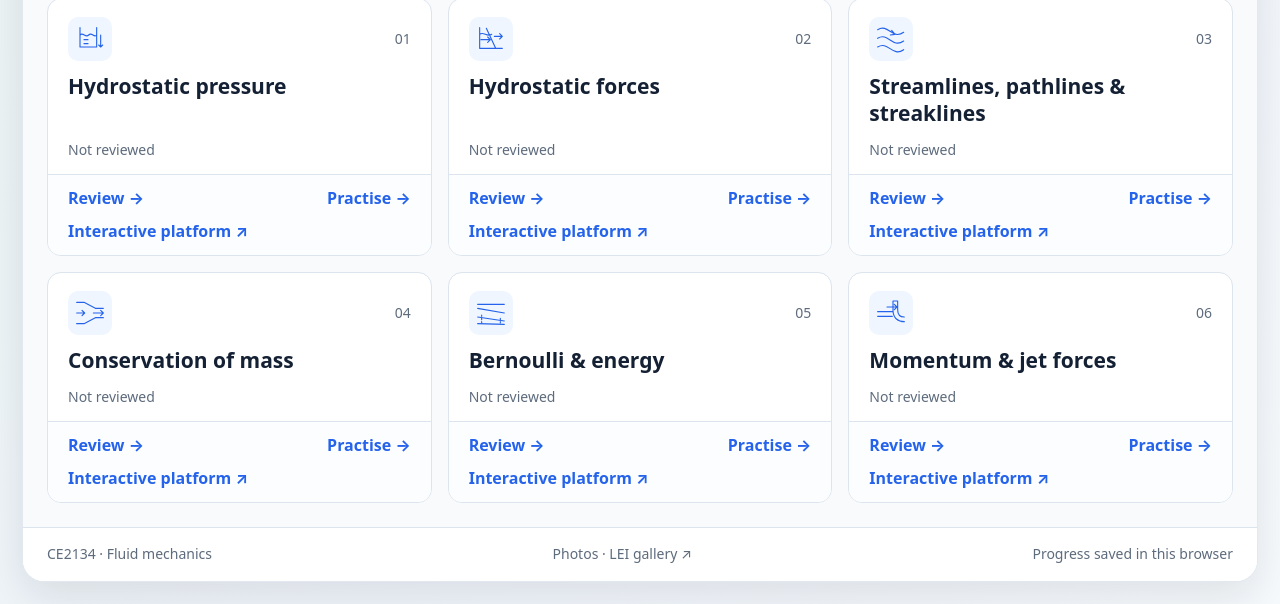
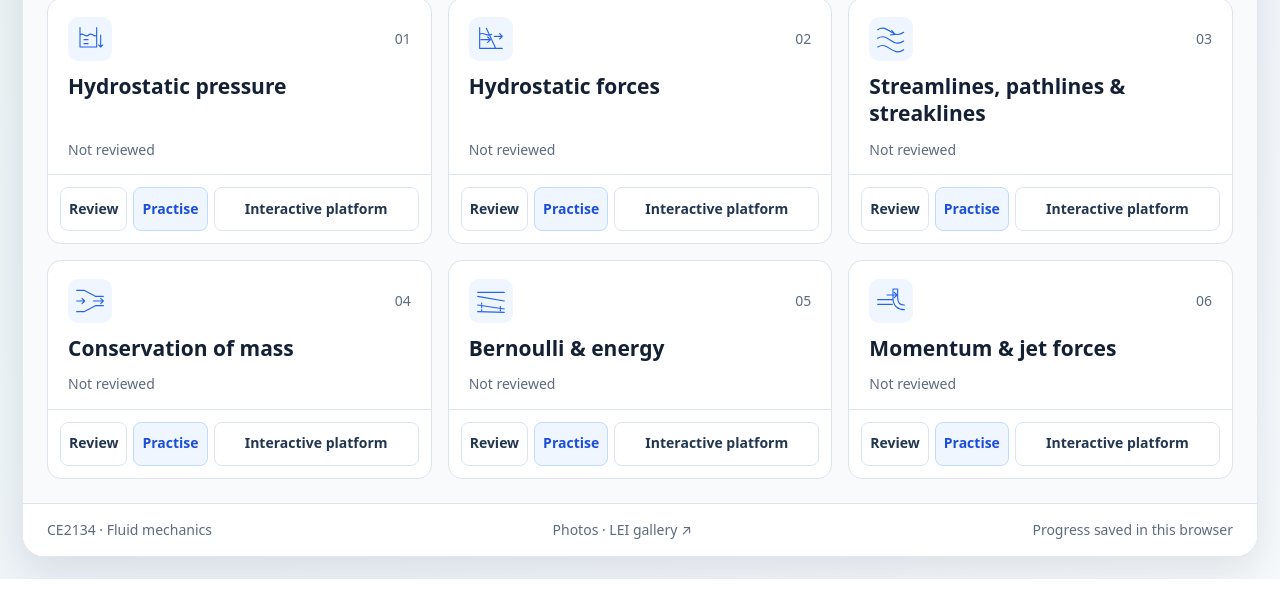
Before and after one commit to jiaruilei/ce2134-learning-hub, a website with bundled scripts: page index.html in a window 1280 px wide. Shown: the part 346-950 px from the top of the page. After the commit the page ends 925 px from the top, so only its background shows below. Built offline with nearby package versions, Linux system fonts and the light colour scheme; files whose address does not match are found by name.

Commit message:
Simplify topic actions with compact arrow-free buttons

```diff
--- a/app.js
+++ b/app.js
@@ -33,10 +33,10 @@ function icon(id){
   return `<svg width="52" height="52" viewBox="0 0 54 52" fill="none" stroke="currentColor" stroke-width="1.7" stroke-linecap="round" stroke-linejoin="round" aria-hidden="true">${paths[id]||paths.flowlines}</svg>`;
 }
 function heading(title,extra=''){return `<div class="page-heading"><h1>${title}</h1>${extra}</div>`;}
-function launch(t,label='Interactive platform'){return `<a class="button secondary" href="${esc(t.url)}" target="_blank" rel="noopener noreferrer">${label} <span aria-hidden="true">↗</span><span class="sr-only"> (opens in a new tab)</span></a>`;}
+function launch(t,label='Interactive platform'){return `<a class="button secondary" href="${esc(t.url)}" target="_blank" rel="noopener noreferrer" title="Opens in a new tab">${label}<span class="sr-only"> (opens in a new tab)</span></a>`;}
 function topicCard(t){
   const stats=topicStats(store.data.attempts,t.id);
-  return `<article class="topic-card" style="--topic-color:${esc(t.color)}"><a class="topic-card-main" href="#/topic/${t.id}"><div class="topic-card-top"><span class="topic-icon">${icon(t.id)}</span><span class="topic-number">${esc(t.number)}</span></div><h2>${esc(t.title)}</h2></a><div class="topic-meta"><span>${store.data.reviewed[t.id]?'<span class="review-check">✓ Reviewed</span>':'Not reviewed'}</span><span>${stats.count?`${stats.accuracy}% · ${stats.count} attempts`:''}</span></div><div class="topic-card-bottom"><a href="#/topic/${t.id}" aria-label="Review ${esc(t.title)}">Review →</a><a href="#/practice?topic=${t.id}" aria-label="Practise ${esc(t.title)}">Practise →</a><a class="platform-link" href="${esc(t.url)}" target="_blank" rel="noopener noreferrer" aria-label="Open ${esc(t.title)} interactive platform in a new tab">Interactive platform <span aria-hidden="true">↗</span></a></div></article>`;
+  return `<article class="topic-card" style="--topic-color:${esc(t.color)}"><a class="topic-card-main" href="#/topic/${t.id}"><div class="topic-card-top"><span class="topic-icon">${icon(t.id)}</span><span class="topic-number">${esc(t.number)}</span></div><h2>${esc(t.title)}</h2></a><div class="topic-meta"><span>${store.data.reviewed[t.id]?'<span class="review-check">✓ Reviewed</span>':'Not reviewed'}</span><span>${stats.count?`${stats.accuracy}% · ${stats.count} attempts`:''}</span></div><div class="topic-card-bottom"><a href="#/topic/${t.id}" aria-label="Review ${esc(t.title)}">Review</a><a class="card-practise" href="#/practice?topic=${t.id}" aria-label="Practise ${esc(t.title)}">Practise</a><a class="platform-link" href="${esc(t.url)}" target="_blank" rel="noopener noreferrer" title="Opens in a new tab" aria-label="Interactive platform for ${esc(t.title)} (opens in a new tab)">Interactive platform</a></div></article>`;
 }
 function home(){
   return `${heading('Topics',hasUnfinishedSession(store.data.session)?'<a class="button primary" href="#/practice?run=1">Resume practice →</a>':'<a class="button primary" href="#/practice">Start practice →</a>')}
@@ -45,7 +45,7 @@ function home(){
 function topicPage(t){
   const done=!!store.data.reviewed[t.id];
   const next=topicById(t.connection.nextId);
-  return `<a class="back-link" href="#/">← Topics</a><header class="topic-header"><div class="topic-title" style="--topic-color:${esc(t.color)}"><span class="topic-icon large">${icon(t.id)}</span>${heading(esc(t.title))}</div><nav class="topic-actions" aria-label="Topic actions"><a class="button secondary current" href="#/topic/${t.id}" aria-current="page">Review</a>${launch(t)}<a class="button primary" href="#/practice?topic=${t.id}">Practise →</a></nav></header><div class="topic-layout"><div class="topic-body">
+  return `<a class="back-link" href="#/">← Topics</a><header class="topic-header"><div class="topic-title" style="--topic-color:${esc(t.color)}"><span class="topic-icon large">${icon(t.id)}</span>${heading(esc(t.title))}</div><nav class="topic-actions" aria-label="Topic actions"><a class="button secondary current" href="#/topic/${t.id}" aria-current="page">Review</a>${launch(t)}<a class="button primary" href="#/practice?topic=${t.id}">Practise</a></nav></header><div class="topic-layout"><div class="topic-body">
   <details class="review-section review-details"><summary><h2>Learning objectives</h2></summary><ul class="objective-list">${t.objectives.map(x=>`<li>${esc(x)}</li>`).join('')}</ul></details>
   <section class="review-section"><h2>Key equations</h2><div class="equation-list">${t.equations.map(q=>`<article class="equation"><span>${esc(q.label)}</span><div class="equation-formula" ${q.tex?`data-tex="${esc(q.tex)}"`:''}>${esc(q.formula)}</div><p>${esc(q.note)}</p></article>`).join('')}</div><section class="assumptions"><h2>Assumptions</h2><ul>${t.assumptions.map(x=>`<li>${esc(x)}</li>`).join('')}</ul></section></section>
   <details class="review-section review-details"><summary><h2>Common misconceptions</h2></summary><div class="misconceptions">${t.misconceptions.map(m=>`<article><h3>${esc(m.claim)}</h3><p>${esc(m.correction)}</p></article>`).join('')}</div></details>
--- a/styles.css
+++ b/styles.css
@@ -71,7 +71,7 @@ main { padding: 24px; min-height: 440px; outline: none; }
 .section-heading { display: flex; justify-content: space-between; gap: 16px; align-items: center; margin-bottom: 14px; }
 .section-heading h2 { margin: 0; }
 .topic-grid { display: grid; grid-template-columns: repeat(3,minmax(0,1fr)); gap: 16px; }
-.topic-card { display: flex; flex-direction: column; min-width: 0; border: 1px solid var(--line); border-radius: 14px; background: white; overflow: hidden; }
+.topic-card { display: flex; flex-direction: column; min-width: 0; border: 1px solid var(--line); border-radius: 14px; background: white; overflow: hidden; container-type: inline-size; }
 .topic-card:hover { border-color: #a9c4ee; box-shadow: 0 4px 14px rgba(15,23,42,.06); }
 .topic-card-main { display: block; padding: 18px 20px 12px; color: var(--ink); flex: 1; }
 .topic-card-main:hover { text-decoration: none; }
@@ -82,8 +82,14 @@ main { padding: 24px; min-height: 440px; outline: none; }
 .topic-card h2 { font-size: 21px; margin: 0; }
 .topic-meta { display: flex; justify-content: space-between; flex-wrap: wrap; gap: 8px; padding: 0 20px 14px; font-size: 14px; color: var(--muted); }
 .review-check { color: var(--good); font-weight: 650; }
-.topic-card-bottom { display: flex; align-items: center; justify-content: space-between; flex-wrap: wrap; gap: 10px; padding: 12px 20px; background: #fbfdff; border-top: 1px solid var(--line); font-size: 16px; font-weight: 650; }
-.topic-card-bottom .platform-link { flex-basis: 100%; }
+.topic-card-bottom { display: grid; grid-template-columns: auto auto minmax(0,1fr); gap: 6px; padding: 12px; border-top: 1px solid var(--line); }
+.topic-card-bottom a { display: flex; align-items: center; justify-content: center; min-width: 0; min-height: 44px; padding: 8px; border: 1px solid var(--line); border-radius: 8px; color: #233651; font-size: 14px; font-weight: 650; line-height: 1.3; text-align: center; }
+.topic-card-bottom .card-practise { background: #eff6ff; color: var(--blue-dark); border-color: #bfdbfe; }
+.topic-card-bottom a:hover { background: #eff6ff; border-color: #93b4ef; text-decoration: none; }
+@container (max-width:300px) {
+  .topic-card-bottom { grid-template-columns: repeat(2,minmax(0,1fr)); }
+  .topic-card-bottom .platform-link { grid-column: 1 / -1; }
+}
 .topic-header { display: flex; align-items: center; justify-content: space-between; flex-wrap: wrap; gap: 18px 24px; margin-bottom: 22px; }
 .topic-title { display: flex; align-items: center; gap: 16px; flex: 1 1 320px; min-width: 0; }
 .topic-title .page-heading { margin: 0; }
@@ -279,7 +285,6 @@ main { padding: 24px; min-height: 440px; outline: none; }
   .topic-card-top { margin-bottom: 10px; }
   .topic-card h2 { font-size: 21px; }
   .topic-meta { padding: 0 18px 12px; }
-  .topic-card-bottom { padding: 12px 18px; }
   .topic-title { gap: 12px; }
   .topic-actions { display: grid; grid-template-columns: auto minmax(0,1fr) auto; width: 100%; gap: 6px; }
   .topic-actions .button { min-width: 0; padding: 9px 8px; font-size: 14px; gap: 4px; }
```
